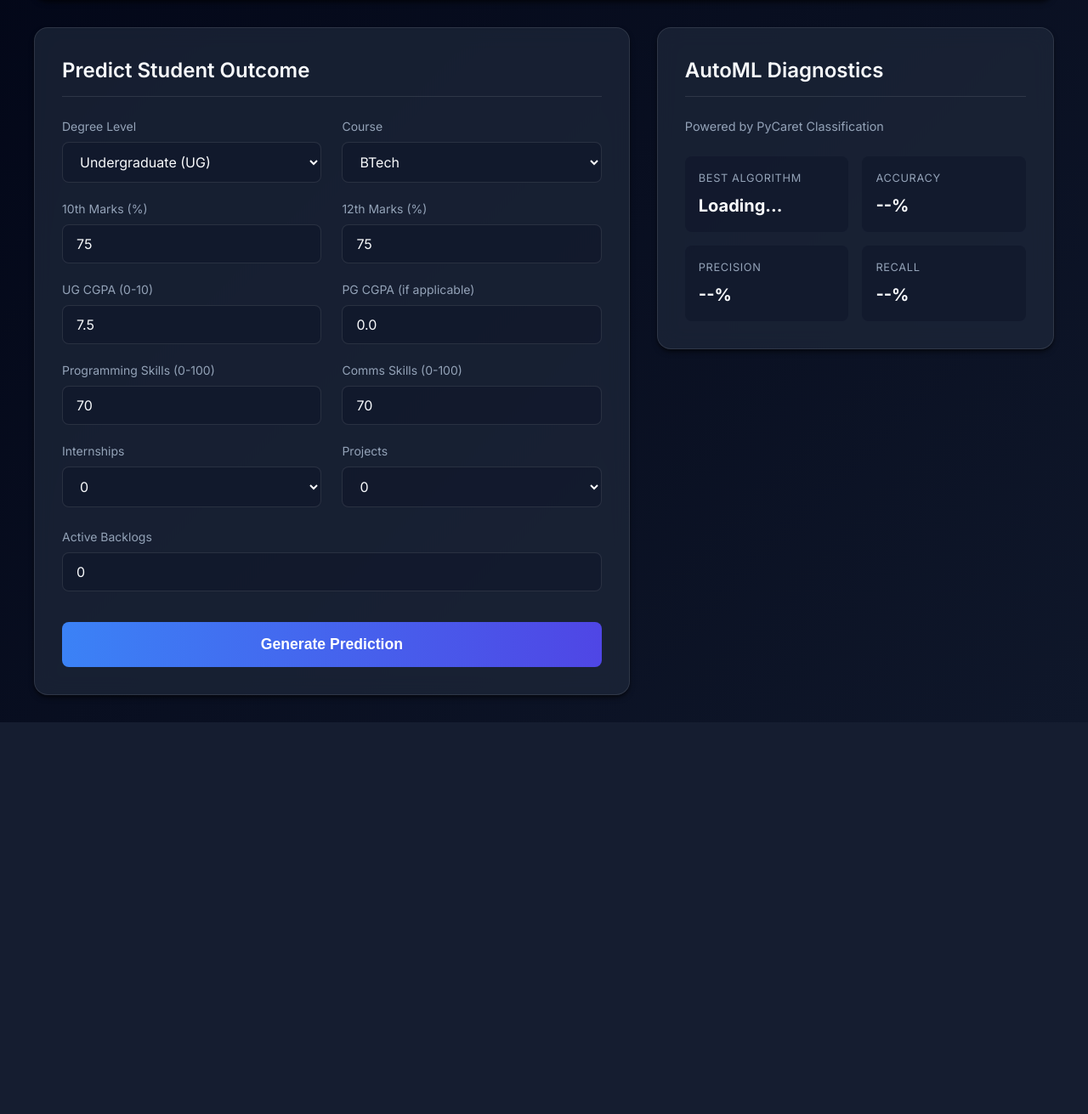
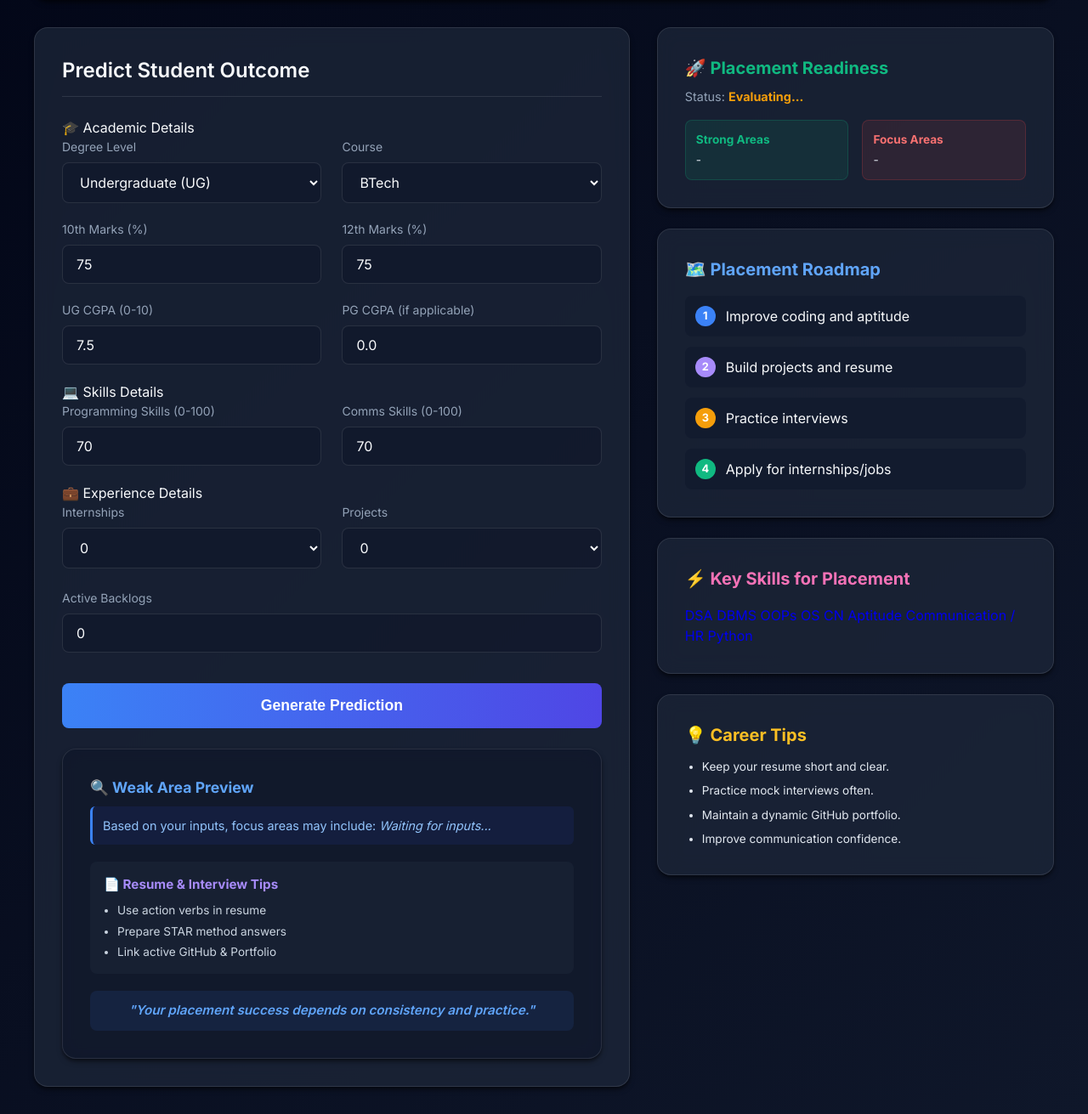
Before and after one commit to Prayas12ui/Student-Placement-Predicton, a Flask app: page / in a window 1280 px wide. Shown: the part 192-1503 px from the top of the page at 85% size. Before the commit the page ends 1042 px from the top, so only its background shows below. Run offline with Flask 3, Linux system fonts and the light colour scheme.

Commit message:
Enhance prediction form with skills and tips sections
Added sections for skills and experience details, along with career tips and placement roadmap. Removed the interactive quiz section and metrics panel.

```diff
--- a/templates/index.html
+++ b/templates/index.html
@@ -23,6 +23,7 @@
             <section class="form-section glass">
                 <h2>Predict Student Outcome</h2>
                 <form id="predictionForm">
+                    <div class="form-group-header">🎓 Academic Details</div>
                     <div class="form-group-row">
                         <div class="form-group">
                             <label for="degree_type">Degree Level</label>
@@ -66,6 +67,7 @@
                         </div>
                     </div>
 
+                    <div class="form-group-header">💻 Skills Details</div>
                     <div class="form-group-row">
                         <div class="form-group">
                             <label for="prog_skills">Programming Skills (0-100)</label>
@@ -77,6 +79,7 @@
                         </div>
                     </div>
 
+                    <div class="form-group-header">💼 Experience Details</div>
                     <div class="form-group-row">
                         <div class="form-group">
                             <label for="internships">Internships</label>
@@ -105,10 +108,86 @@
 
                     <button type="submit" class="btn-predict" id="submitBtn">Generate Prediction</button>
                 </form>
+
+                <div class="tips-panel glass" style="margin-top: 1.5rem; background: rgba(15, 23, 42, 0.8);">
+                    <h4 style="color: #60a5fa; font-size: 1.1rem; margin-bottom: 0.5rem;">🔍 Weak Area Preview</h4>
+                    <div id="livePreview" style="background: rgba(30, 58, 138, 0.2); border-left: 3px solid #3b82f6; padding: 0.75rem; border-radius: 6px; font-size: 0.9rem; margin-bottom: 1.25rem; color: #93c5fd;">
+                        Based on your inputs, focus areas may include: <em>Waiting for inputs...</em>
+                    </div>
+
+                    <div style="display: flex; gap: 1rem;">
+                        <div style="flex: 1; background: rgba(30, 41, 59, 0.5); padding: 1rem; border-radius: 8px;">
+                            <h4 style="font-size: 0.95rem; color: #a78bfa; margin-bottom: 0.5rem;">📄 Resume & Interview Tips</h4>
+                            <ul style="font-size: 0.85rem; padding-left: 1rem; color: #cbd5e1; display: flex; flex-direction: column; gap: 0.25rem;">
+                                <li>Use action verbs in resume</li>
+                                <li>Prepare STAR method answers</li>
+                                <li>Link active GitHub & Portfolio</li>
+                            </ul>
+                        </div>
+                    </div>
+
+                    <div class="motivational-note" style="margin-top: 1.25rem; font-weight: 600;">
+                        "Your placement success depends on consistency and practice."
+                    </div>
+                </div>
+
             </section>
 
             <!-- Right Side: Metrics & Result -->
             <div class="info-section">
+
+                <div id="defaultRightPanel" class="default-panel">
+                    <section class="readiness-card glass" style="margin-bottom: 1.5rem;">
+                        <h3 style="color: #10b981; font-size: 1.25rem; margin-bottom: 0.5rem;">🚀 Placement Readiness</h3>
+                        <p id="readinessStatus" style="color: var(--text-secondary); font-size: 0.9rem; margin-bottom: 1rem;">Status: <strong style="color: #f59e0b;">Evaluating...</strong></p>
+                        <div style="display: flex; gap: 1rem; font-size: 0.85rem;">
+                            <div style="flex: 1; background: rgba(16, 185, 129, 0.1); padding: 0.75rem; border-radius: 8px; border: 1px solid rgba(16, 185, 129, 0.2);">
+                                <strong style="color: #10b981; display:block; margin-bottom:0.25rem;">Strong Areas</strong>
+                                <span id="strongAreasPreview" style="color: #e2e8f0;">-</span>
+                            </div>
+                            <div style="flex: 1; background: rgba(239, 68, 68, 0.1); padding: 0.75rem; border-radius: 8px; border: 1px solid rgba(239, 68, 68, 0.2);">
+                                <strong style="color: #f87171; display:block; margin-bottom:0.25rem;">Focus Areas</strong>
+                                <span id="focusAreasPreview" style="color: #e2e8f0;">-</span>
+                            </div>
+                        </div>
+                    </section>
+
+                    <section class="roadmap-card glass" style="margin-bottom: 1.5rem;">
+                        <h3 style="color: #60a5fa; font-size: 1.25rem; margin-bottom: 1rem;">🗺️ Placement Roadmap</h3>
+                        <ul class="roadmap-list" style="list-style: none; display: flex; flex-direction: column; gap: 0.75rem;">
+                            <li style="display: flex; align-items: center; gap: 0.75rem; background: rgba(15, 23, 42, 0.5); padding: 0.75rem; border-radius: 8px;"><span style="background: #3b82f6; color: white; width: 24px; height: 24px; border-radius: 50%; display: flex; align-items: center; justify-content: center; font-size: 0.8rem; font-weight: bold;">1</span> Improve coding and aptitude</li>
+                            <li style="display: flex; align-items: center; gap: 0.75rem; background: rgba(15, 23, 42, 0.5); padding: 0.75rem; border-radius: 8px;"><span style="background: #a78bfa; color: white; width: 24px; height: 24px; border-radius: 50%; display: flex; align-items: center; justify-content: center; font-size: 0.8rem; font-weight: bold;">2</span> Build projects and resume</li>
+                            <li style="display: flex; align-items: center; gap: 0.75rem; background: rgba(15, 23, 42, 0.5); padding: 0.75rem; border-radius: 8px;"><span style="background: #f59e0b; color: white; width: 24px; height: 24px; border-radius: 50%; display: flex; align-items: center; justify-content: center; font-size: 0.8rem; font-weight: bold;">3</span> Practice interviews</li>
+                            <li style="display: flex; align-items: center; gap: 0.75rem; background: rgba(15, 23, 42, 0.5); padding: 0.75rem; border-radius: 8px;"><span style="background: #10b981; color: white; width: 24px; height: 24px; border-radius: 50%; display: flex; align-items: center; justify-content: center; font-size: 0.8rem; font-weight: bold;">4</span> Apply for internships/jobs</li>
+                        </ul>
+                    </section>
+
+                    <section class="skills-card glass" style="margin-bottom: 1.5rem;">
+                        <h3 style="color: #f472b6; font-size: 1.25rem; margin-bottom: 1rem;">⚡ Key Skills for Placement</h3>
+                        <div class="skills-chips">
+                            <a href="/topic/dsa" class="chip" style="text-decoration: none;">DSA</a>
+                            <a href="/topic/dbms" class="chip" style="text-decoration: none;">DBMS</a>
+                            <a href="/topic/oops" class="chip" style="text-decoration: none;">OOPs</a>
+                            <a href="/topic/os" class="chip" style="text-decoration: none;">OS</a>
+                            <a href="/topic/cn" class="chip" style="text-decoration: none;">CN</a>
+                            <a href="/topic/aptitude" class="chip" style="text-decoration: none;">Aptitude</a>
+                            <a href="/topic/hr" class="chip" style="text-decoration: none;">Communication / HR</a>
+                            <a href="/topic/python" class="chip" style="text-decoration: none;">Python</a>
+                        </div>
+                    </section>
+
+                    <section class="tips-card glass">
+                        <h3 style="color: #fbbf24; font-size: 1.25rem; margin-bottom: 0.75rem;">💡 Career Tips</h3>
+                        <ul style="font-size: 0.85rem; padding-left: 1.25rem; color: #e2e8f0; display: flex; flex-direction: column; gap: 0.5rem;">
+                            <li>Keep your resume short and clear.</li>
+                            <li>Practice mock interviews often.</li>
+                            <li>Maintain a dynamic GitHub portfolio.</li>
+                            <li>Improve communication confidence.</li>
+                        </ul>
+                    </section>
+                </div>
+
+                <div id="resultRightPanel" class="hidden">
                 <section class="result-card glass hidden" id="resultCard">
                     <h3>Prediction Outcome</h3>
                     <div id="predictionResult" class="result-text">Waiting for input...</div>
@@ -133,42 +212,14 @@
 
                         <button type="button" id="startPrepBtn" class="btn-predict btn-secondary">Start Preparation</button>
 
-                        <div id="quizContainer" class="quiz-container hidden">
-                            <h4>🧠 Interactive Practice / Quiz</h4>
-                            <p class="quiz-help">Enter a topic (e.g., DBMS, OOPs, Python, HR, Aptitude):</p>
-                            <div class="quiz-input-row">
-                                <input type="text" id="quizTopic" placeholder="Topic name...">
-                                <button type="button" id="startQuizBtn" class="btn-predict btn-small">Practice</button>
-                            </div>
-                            <div id="quizResults" class="quiz-results"></div>
-                        </div>
 
                         <div class="motivational-note">Focus on these areas to improve your placement readiness.</div>
                     </div>
                 </section>
 
-                <section class="metrics-panel glass">
-                    <h2>AutoML Diagnostics</h2>
-                    <p>Powered by PyCaret Classification</p>
-                    <div class="metrics-grid">
-                        <div class="metric">
-                            <span class="label">Best Algorithm</span>
-                            <strong id="modelName">Loading...</strong>
-                        </div>
-                        <div class="metric">
-                            <span class="label">Accuracy</span>
-                            <strong id="modelAccuracy">--%</strong>
-                        </div>
-                        <div class="metric">
-                            <span class="label">Precision</span>
-                            <strong id="modelPrecision">--%</strong>
-                        </div>
-                        <div class="metric">
-                            <span class="label">Recall</span>
-                            <strong id="modelRecall">--%</strong>
-                        </div>
                     </div>
-                </section>
+                </div>
+
             </div>
         </div>
     </div>
```
